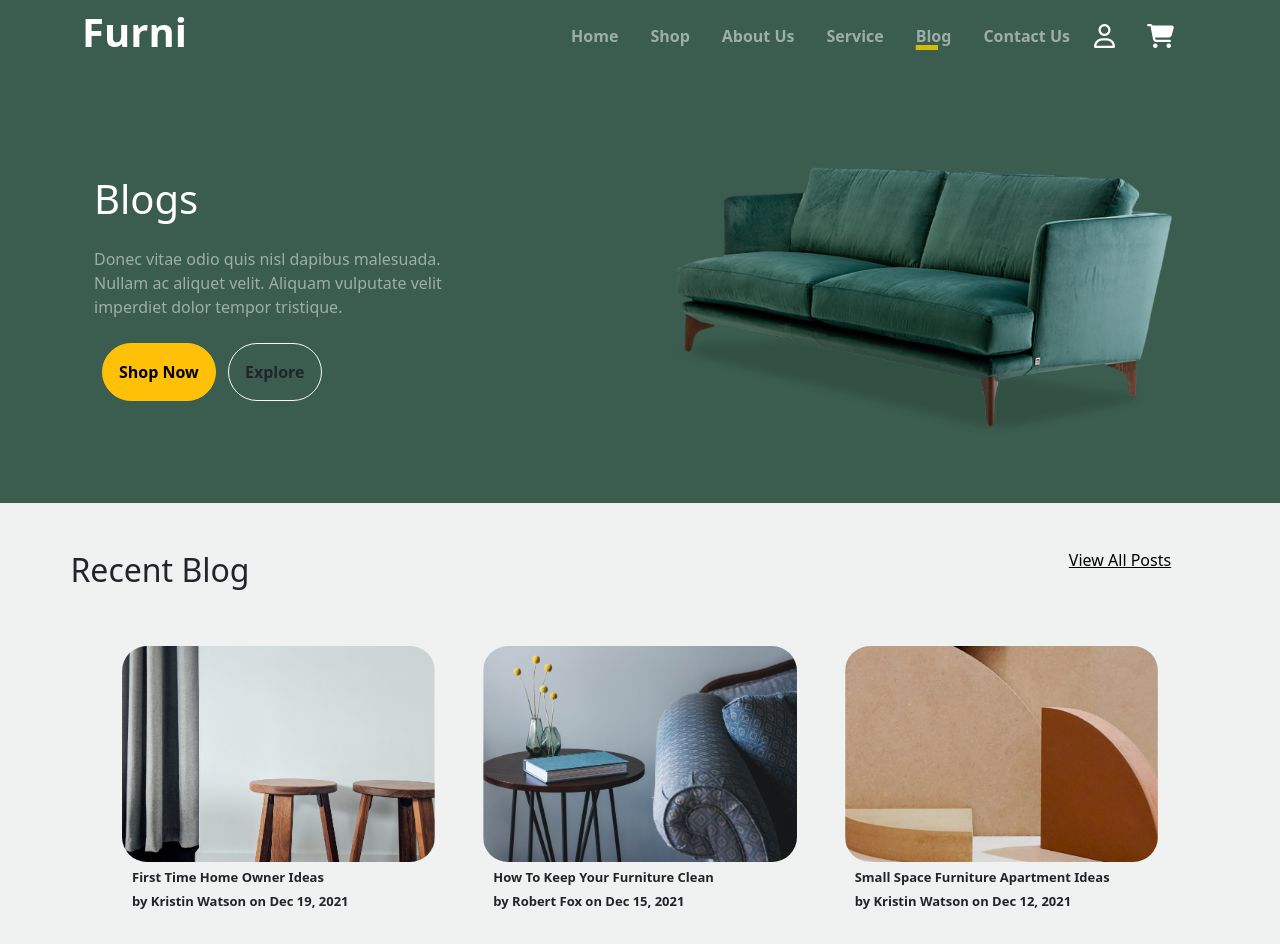
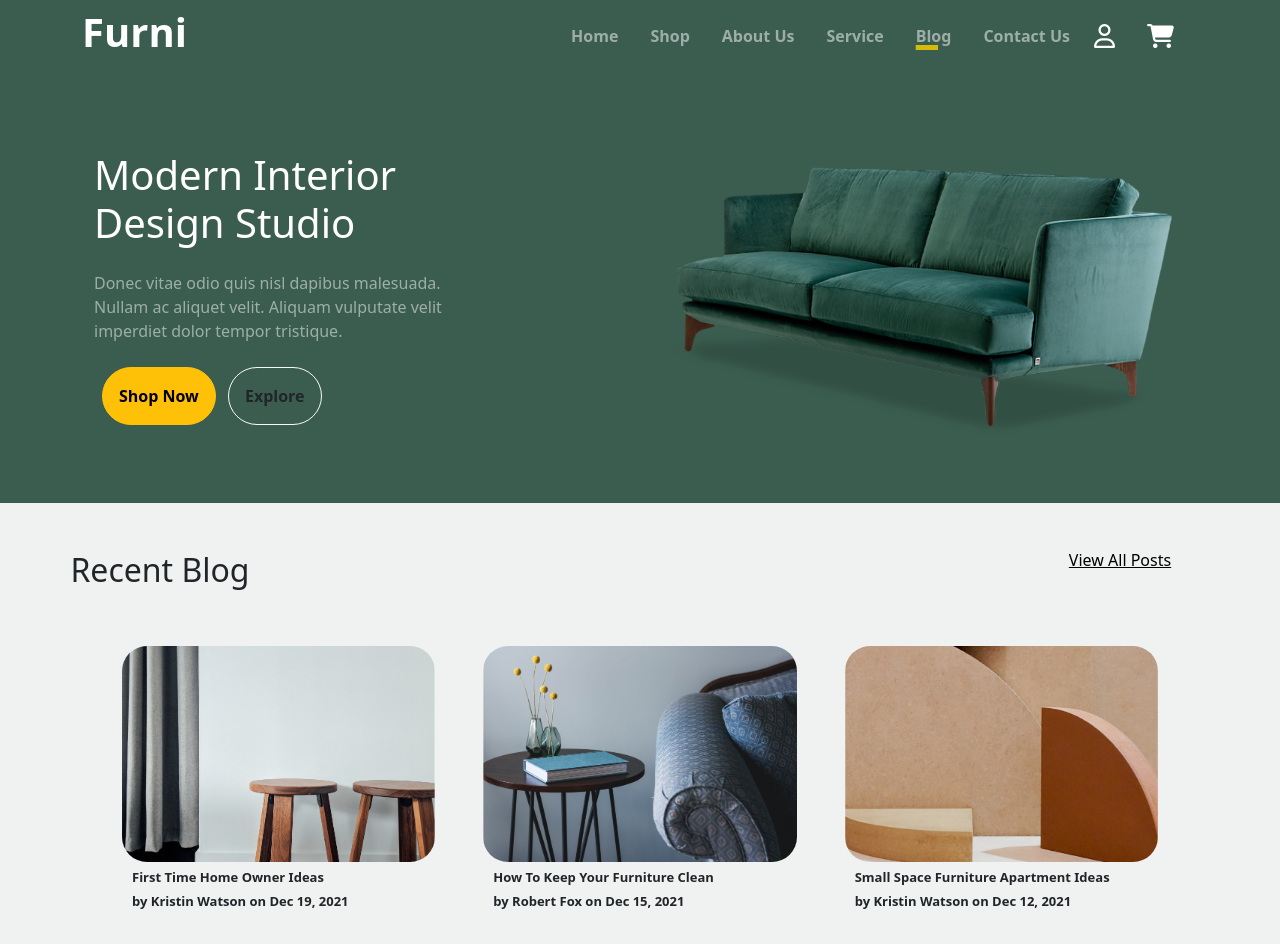
Before and after one commit to mostafasaad700/furni_Project, a plain HTML site: page Blog.html in a window 1280 px wide. Shown: the top 944 px of the page. Drawn offline with Linux system fonts and the light colour scheme.

Commit message:
Update Blog.html

```diff
--- a/Blog.html
+++ b/Blog.html
@@ -53,10 +53,10 @@
             <div class="row  ">
                 <div class="col-12 col-md-6 d-flex">
                     <div class="textItem  ">
-                        <h1 class="mb-4">Blogs</h1>
+                        <h1 class="mb-4">Modern Interior <br> Design Studio</h1>
                         <p class="mb-4 w-75 text-white-50">Donec vitae odio quis nisl dapibus malesuada. Nullam ac aliquet velit. Aliquam vulputate velit imperdiet dolor tempor tristique.</p>
-                        <button type="button" class="btn btn-warning p-3 mx-2 fw-bolder rounded-5">Shop Now</button>
-                        <a href="https://wa.me/201140182730" class="link-underline link-underline-opacity-0 text-white "><button type="button" class="btn btn-outline-light p-3 rounded-5  text-dark fw-bolder">Explore</button></a>
+                        <a href="shop.html" class="link-underline link-underline-opacity-0 text-white "><button type="button" class="btn btn-warning p-3 mx-2 fw-bolder rounded-5">Shop Now</button></a>
+                        <a href="about us.html" class="link-underline link-underline-opacity-0 text-white "><button type="button" class="btn btn-outline-light p-3 rounded-5  text-dark fw-bolder">Explore</button></a>
                     </div>
                 </div>
                 <div class="col-12 col-md-6">
```
